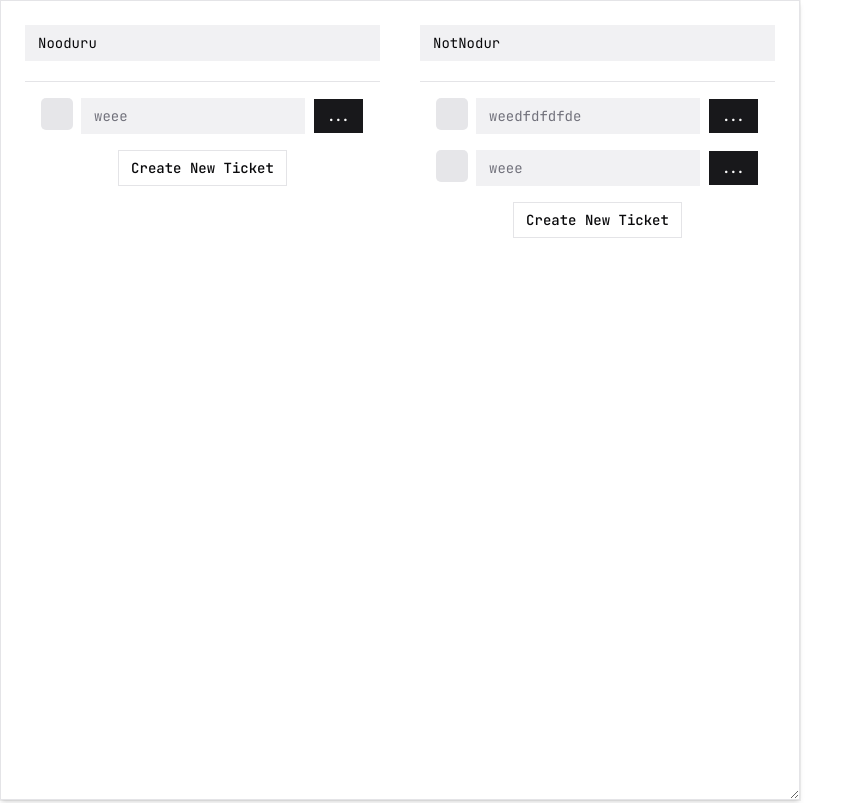
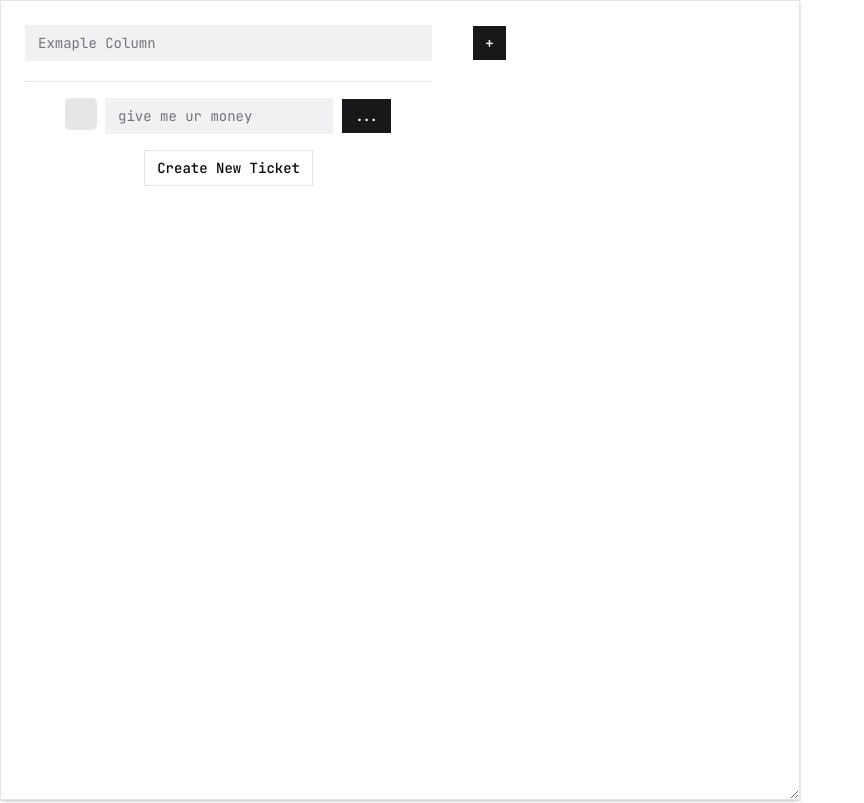
Before and after one commit to sukunaidev/iterationscli, a Next.js app: page /auth/sign-up in a window 1280 px wide. Shown: the top 803 px of the page, without its empty margins (0-864 px from the left). Built offline with nearby package versions, Linux system fonts and the light colour scheme.

Commit message:
The Kanban has the ability to create new columns that also has a starting ticket. Fixed Starter Columns to have editable text fields instead of permanent text

```diff
--- a/components/shapes/KamakoBoard.tsx
+++ b/components/shapes/KamakoBoard.tsx
@@ -27,15 +27,10 @@ function KamakoBoard() {
   const [columns, setColumns] = useState<Column[]>([
     {
       id: 1,
-      headerName: "Nooduru",
-      tickets: [{ id: 1, text: "weee" }]
+      headerName: "Exmaple Column",
+      tickets: [{ id: 1, text: "give me ur money" }]
     },
-    {
-      id: 2,
-      headerName: "NotNodur",
-      tickets: [{ id: 1, text: "weedfdfdfde" }, { id: 2, text: "weee" }]
 
-    }
   ])
 
   const addTicketSubmit = (columnsID: number) => {
@@ -56,6 +51,20 @@ function KamakoBoard() {
     )
   }
 
+  const addNewcolumn = () => {
+    const newColumn = {
+      id: Date.now(),
+      headerName: "Empty Column..",
+      tickets: [{ id: Date.now(), text: "Empty Ticket.." }]
+    }
+    setColumns((prev) => {
+
+      return [...prev, newColumn]
+    })
+    console.log(columns)
+  }
+
+
 
 
   return (
@@ -67,9 +76,9 @@ function KamakoBoard() {
             <div className="flex gap-10" >
               {columns.map((column) => (
                 <div key={column.id}>
-                  <Input value={column.headerName}></Input>
+                  <Input placeholder={column.headerName}></Input>
                   <Separator className="mt-5" />
-
+                  <CardContent>
                     <div className="flex flex-col p-2">
                       {column.tickets.map((ticket) =>
                         <div key={ticket.id}>
@@ -78,21 +87,17 @@ function KamakoBoard() {
                             <Input placeholder={ticket.text}></Input>
                             <Button>...</Button>
                           </div>
-
                         </div>
-
                       )}
                     </div>
+                  </CardContent>
                   <div className="flex justify-center">
                     <Button variant={"outline"} onClick={() => addTicketSubmit(column.id)}>Create New Ticket</Button>
                   </div>
                 </div>
               ))}
-
-
+              <Button onClick={addNewcolumn}>+</Button>
             </div>
-
-
           </CardHeader>
         </Card>
       </div>
```
Lines whose indentation alone changed are shown as unchanged.
